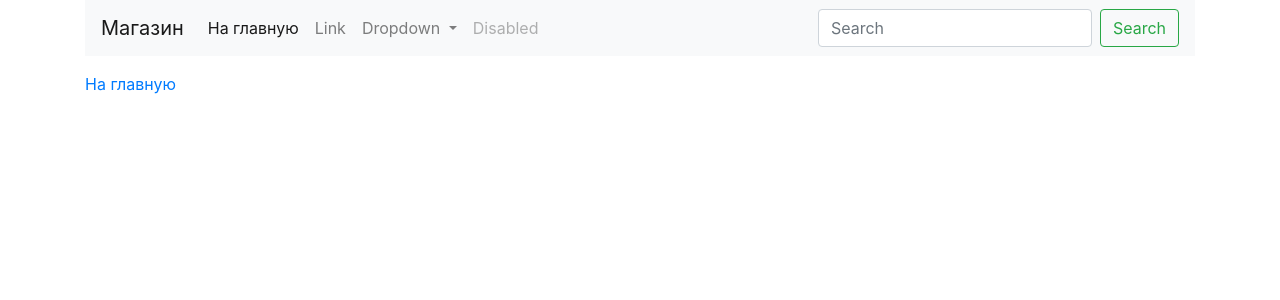
After one commit to A-Kostousov/shop, a Symfony app: template templates/products/show.html.twig in a window 1280 px wide. The commit adds this page. Shown: the top 300 px of the page. Run offline with Twig, Linux system fonts and the light colour scheme; the template is opened without the code that fills it, so the values that code supplies are empty; some libraries are stand-ins or nearby versions.

Commit message:
symfony init

```diff
--- a/src/Controller/DefaultController.php
+++ b/src/Controller/DefaultController.php
@@ -2,6 +2,7 @@
 
 namespace App\Controller;
 
+use App\Service\Products;
 use Symfony\Bundle\FrameworkBundle\Controller\AbstractController;
 use Symfony\Component\Routing\Annotation\Route;
 
@@ -10,10 +11,11 @@ class DefaultController extends AbstractController
     /**
      * @Route("/", name="homepage")
      */
-    public function index()
+    public function index(Products $productsService)
     {
         return $this->render('default/index.html.twig', [
             'controller_name' => 'DefaultController',
+            'products' => $productsService->getTop(),
         ]);
     }
 }
--- a/templates/base.html.twig
+++ b/templates/base.html.twig
@@ -3,10 +3,54 @@
     <head>
         <meta charset="UTF-8">
         <title>{% block title %}Welcome!{% endblock %}</title>
+        <meta name="viewport" content="width=device-width, initial-scale=1, shrink-to-fit=no">
+        <link rel="stylesheet" href="https://stackpath.bootstrapcdn.com/bootstrap/4.1.3/css/bootstrap.min.css" integrity="sha384-MCw98/SFnGE8fJT3GXwEOngsV7Zt27NXFoaoApmYm81iuXoPkFOJwJ8ERdknLPMO" crossorigin="anonymous">
         {% block stylesheets %}{% endblock %}
     </head>
     <body>
+    <div class="container">
+        <nav class="navbar navbar-expand-lg navbar-light bg-light">
+            <a class="navbar-brand" href=" {{ path('homepage') }}">Магазин</a>
+            <button class="navbar-toggler" type="button" data-toggle="collapse" data-target="#navbarSupportedContent" aria-controls="navbarSupportedContent" aria-expanded="false" aria-label="Toggle navigation">
+                <span class="navbar-toggler-icon"></span>
+            </button>
+
+            <div class="collapse navbar-collapse" id="navbarSupportedContent">
+                <ul class="navbar-nav mr-auto">
+                    <li class="nav-item active">
+                        <a class="nav-link" href="{{ path('homepage') }}">На главную <span class="sr-only">(current)</span></a>
+                    </li>
+                    <li class="nav-item">
+                        <a class="nav-link" href="#">Link</a>
+                    </li>
+                    <li class="nav-item dropdown">
+                        <a class="nav-link dropdown-toggle" href="#" id="navbarDropdown" role="button" data-toggle="dropdown" aria-haspopup="true" aria-expanded="false">
+                            Dropdown
+                        </a>
+                        <div class="dropdown-menu" aria-labelledby="navbarDropdown">
+                            <a class="dropdown-item" href="#">Action</a>
+                            <a class="dropdown-item" href="#">Another action</a>
+                            <div class="dropdown-divider"></div>
+                            <a class="dropdown-item" href="#">Something else here</a>
+                        </div>
+                    </li>
+                    <li class="nav-item">
+                        <a class="nav-link disabled" href="#">Disabled</a>
+                    </li>
+                </ul>
+                <form class="form-inline my-2 my-lg-0">
+                    <input class="form-control mr-sm-2" type="search" placeholder="Search" aria-label="Search">
+                    <button class="btn btn-outline-success my-2 my-sm-0" type="submit">Search</button>
+                </form>
+            </div>
+        </nav>
+
         {% block body %}{% endblock %}
+    </div>
+
+        <script src="https://code.jquery.com/jquery-3.3.1.slim.min.js" integrity="sha384-q8i/X+965DzO0rT7abK41JStQIAqVgRVzpbzo5smXKp4YfRvH+8abtTE1Pi6jizo" crossorigin="anonymous"></script>
+        <script src="https://cdnjs.cloudflare.com/ajax/libs/popper.js/1.14.3/umd/popper.min.js" integrity="sha384-ZMP7rVo3mIykV+2+9J3UJ46jBk0WLaUAdn689aCwoqbBJiSnjAK/l8WvCWPIPm49" crossorigin="anonymous"></script>
+        <script src="https://stackpath.bootstrapcdn.com/bootstrap/4.1.3/js/bootstrap.min.js" integrity="sha384-ChfqqxuZUCnJSK3+MXmPNIyE6ZbWh2IMqE241rYiqJxyMiZ6OW/JmZQ5stwEULTy" crossorigin="anonymous"></script>
         {% block javascripts %}{% endblock %}
     </body>
 </html>
--- /dev/null
+++ b/templates/products/show.html.twig
@@ -0,0 +1,16 @@
+{% extends 'base.html.twig' %}
+
+{% block title %}Страница товара{% endblock %}
+
+{% block body %}
+    <h1>{{ product.name }}</h1>
+
+    <p>{{ product.description }}</p>
+    <p>{{ product.price }}</p>
+
+    {% if product.isTop %}
+        <p>Топчик</p>
+    {% endif %}
+
+    <a href="{{ path('homepage') }}">На главную</a>
+{% endblock %}
```
Also changed, not shown: src/Controller/ProductsController.php (+7 -2 lines), src/Service/Products.php (added, +51 -0 lines), templates/default/index.html.twig (+17 -16 lines), 1 other file.
